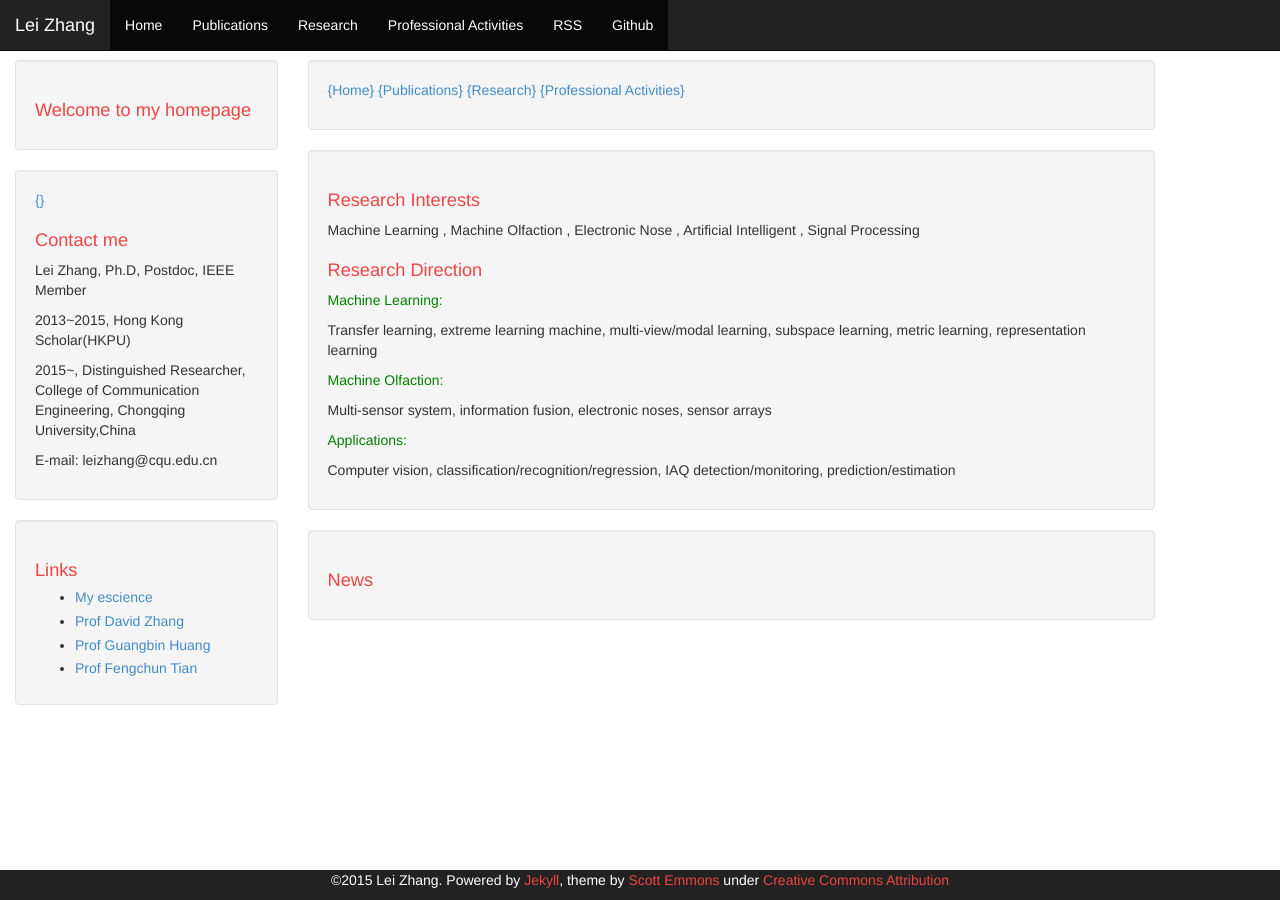
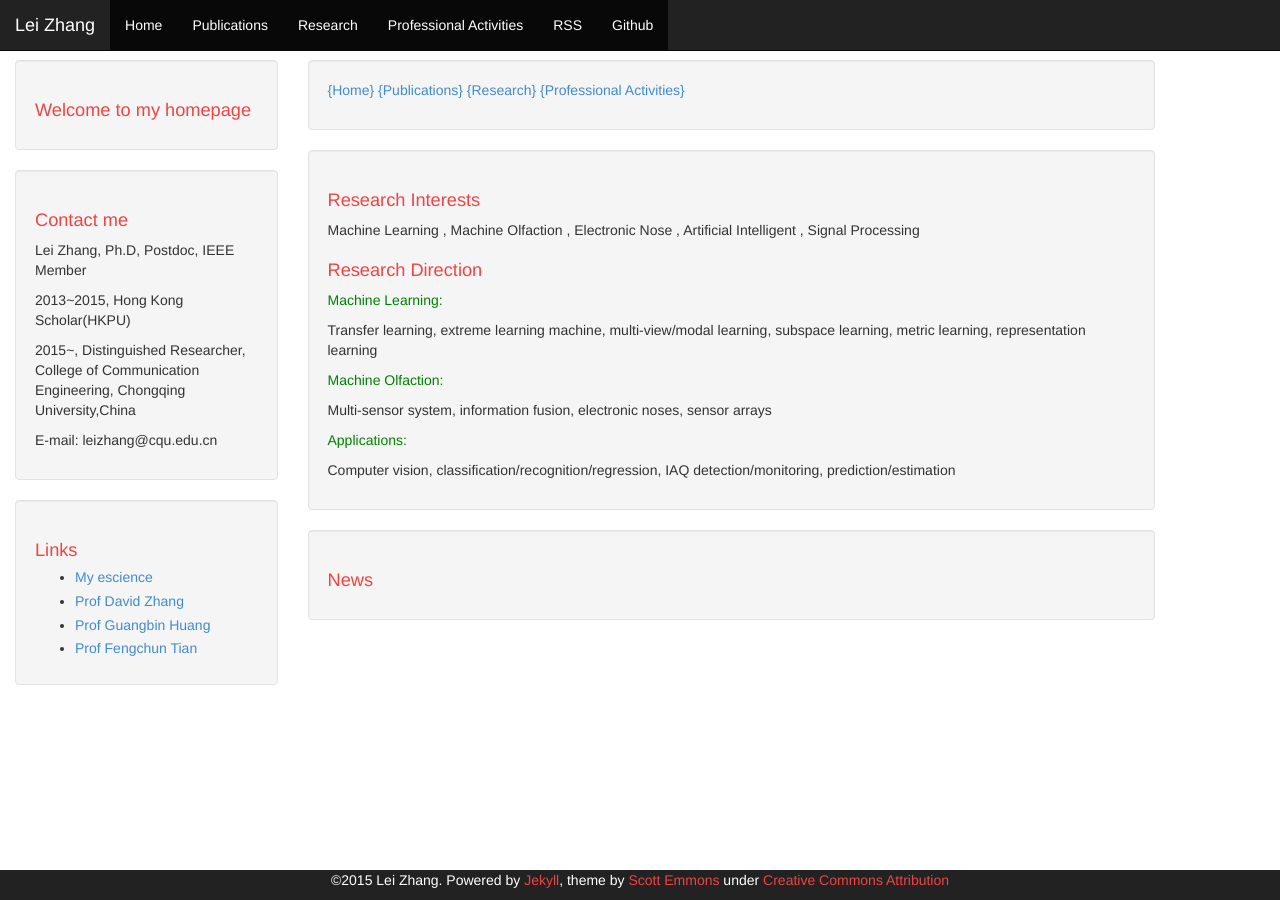
Before and after one commit to DrLeiZhang/website, a Jekyll site: the page built from index.html, in a window 1280 px wide. Built offline with Jekyll 4.4.1, drawn with Linux system fonts in a browser that asks for light colours; Markdown is read by kramdown in place of the engine named in the settings; the list of posts is cut into pages by our own code.

Commit message:
Update
Signed-off-by: leizhang@cqu.edu.cn <leizhang@cqu.edu.cn>

```diff
--- a/_includes/sidebar.html
+++ b/_includes/sidebar.html
@@ -3,7 +3,7 @@
 </div>
 
 <div class="sidebar well">
-<p><a href="http://github.com/csleizhang/myproject/resources/LeiZhang.gif">{}</a></p>
+<p><a href="http://github.com/csleizhang/myproject/resources/LeiZhang.gif"></a></p>
     <h1>Contact me</h1>
 <p>Lei Zhang, Ph.D, Postdoc, IEEE Member</p><p>2013~2015, Hong Kong Scholar(HKPU)</p><p>2015~, Distinguished Researcher, College of Communication Engineering, Chongqing University,China</p>
 
```
